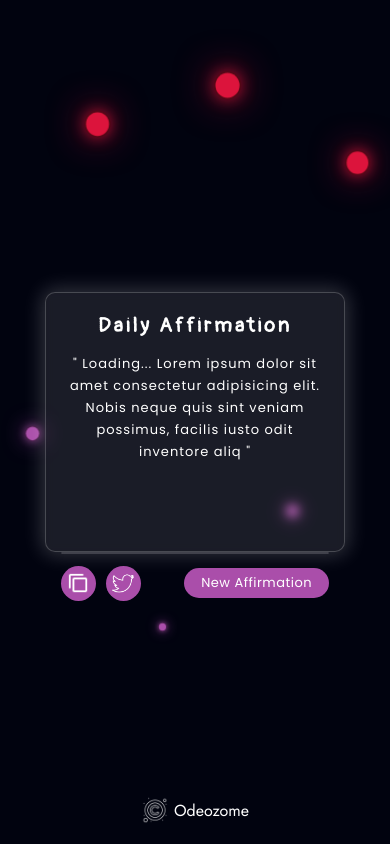
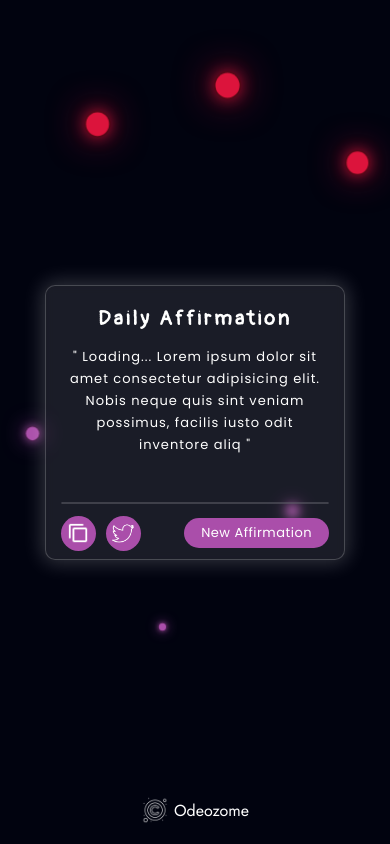
Before and after one commit to Divine-Blessing/Quote-Generator, a plain HTML site: page index.html in a window 390 px wide. Drawn offline with Linux system fonts and the light colour scheme; a web font is replaced by a local one.

Commit message:
Add files via upload

```diff
--- a/style.css
+++ b/style.css
@@ -42,8 +42,10 @@ body{
     0 0 50px rgb(170, 78, 170);
     animation: animate 15s linear infinite;
     -webkit-animation: animate 15s linear infinite;
+    -moz-animation:  animate 15s linear infinite;
     animation-duration: calc(120s / var(--i));
     -webkit-animation-duration: calc(120s / var(--i));
+    -moz-animation-duration: calc(120s / var(--i));
 }
 .bubbles span:nth-child(even){
     background-color: crimson;
@@ -202,13 +204,105 @@ footer span{
         padding: 8px 20px;
     }
 }
-
+@media(max-width: 912px) and (min-height: 580px){
+    .box{
+        width: 520px;
+        height: 250px;
+    }
+    .box p{
+        height: 14vh;
+    }
+}
+@media(max-width: 912px) and (min-height: 730px){
+    .box{
+        height: 260px;
+    }
+    .box p{
+        height: 14vh;
+    }
+}
+@media(max-width: 912px) and (min-height: 800px){
+    .box{
+        height: 265px;
+    }
+    .box p{
+        height: 13vh;
+    }
+}
+@media(max-width: 912px) and (min-height: 900px){
+    .box{
+        height: 270px;
+    }
+    .box p{
+        height: 11vh;
+    }
+}
+@media(max-width: 912px) and (min-height: 1120px){
+    .box{
+        height: 275px;
+    }
+    .box p{
+        height: 10vh;
+    }
+}
+@media(max-width: 912px) and (min-height: 1200px){
+    .box{
+        height: 280px;
+    }
+    .box p{
+        height: 9vh;
+    }
+}
 @media(max-width: 850px){
     .bubbles span{
         margin: 0 9px;
     }
 }
-
+@media(max-width: 820px) and (min-height: 600px){
+    .box{
+        width: 520px;
+        height: 255px;
+    }
+    .box p{
+        height: 15vh;
+    }
+}
+@media(max-width: 820px) and (min-height: 710px){
+    .box{
+        width: 520px;
+        height: 265px;
+    }
+    .box p{
+        height: 14vh;
+    }
+}
+@media(max-width: 820px) and (min-height: 820px){
+    .box{
+        width: 520px;
+        height: 270px;
+    }
+    .box p{
+        height: 13vh;
+    }
+}
+@media(max-width: 820px) and (min-height: 930px){
+    .box{
+        width: 520px;
+        height: 275px;
+    }
+    .box p{
+        height: 12vh;
+    }
+}
+@media(max-width: 820px) and (min-height: 1000px){
+    .box{
+        width: 520px;
+        height: 275px;
+    }
+    .box p{
+        height: 10vh;
+    }
+}
 @media(max-width: 800px){
     .stop{
         display: none;
@@ -403,9 +497,9 @@ footer span{
     }
     .box p{
         font-size: 13px;
+        height: 15vh;
     }
 }
-
 @media(max-width: 400px){
     .bubbles span{
         margin: 0 18px;
@@ -431,6 +525,20 @@ footer span{
     }
     footer span{
         font-size: 16px;
+    }
+}
+@media(max-width: 393px) and (min-height: 600px){
+    .box p{
+        font-size: 13px;
+        height: 20vh;
+    }
+}
+@media(max-width: 393px) and (min-height: 700px){
+    .box{
+        height: 275px;
+    }
+    .box p{
+        height: 18vh;
     }
 }
 @media(max-width: 380px){
```
